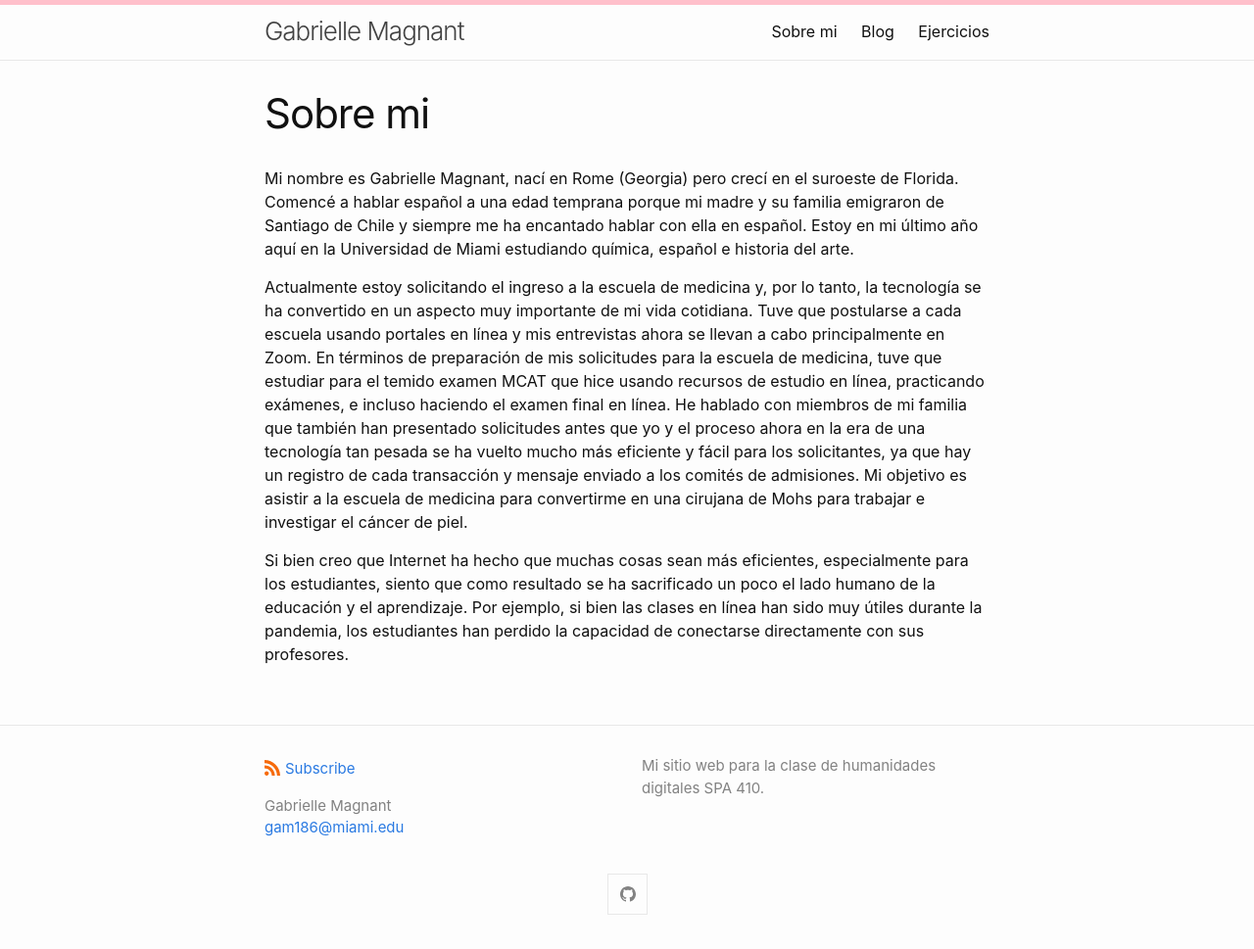
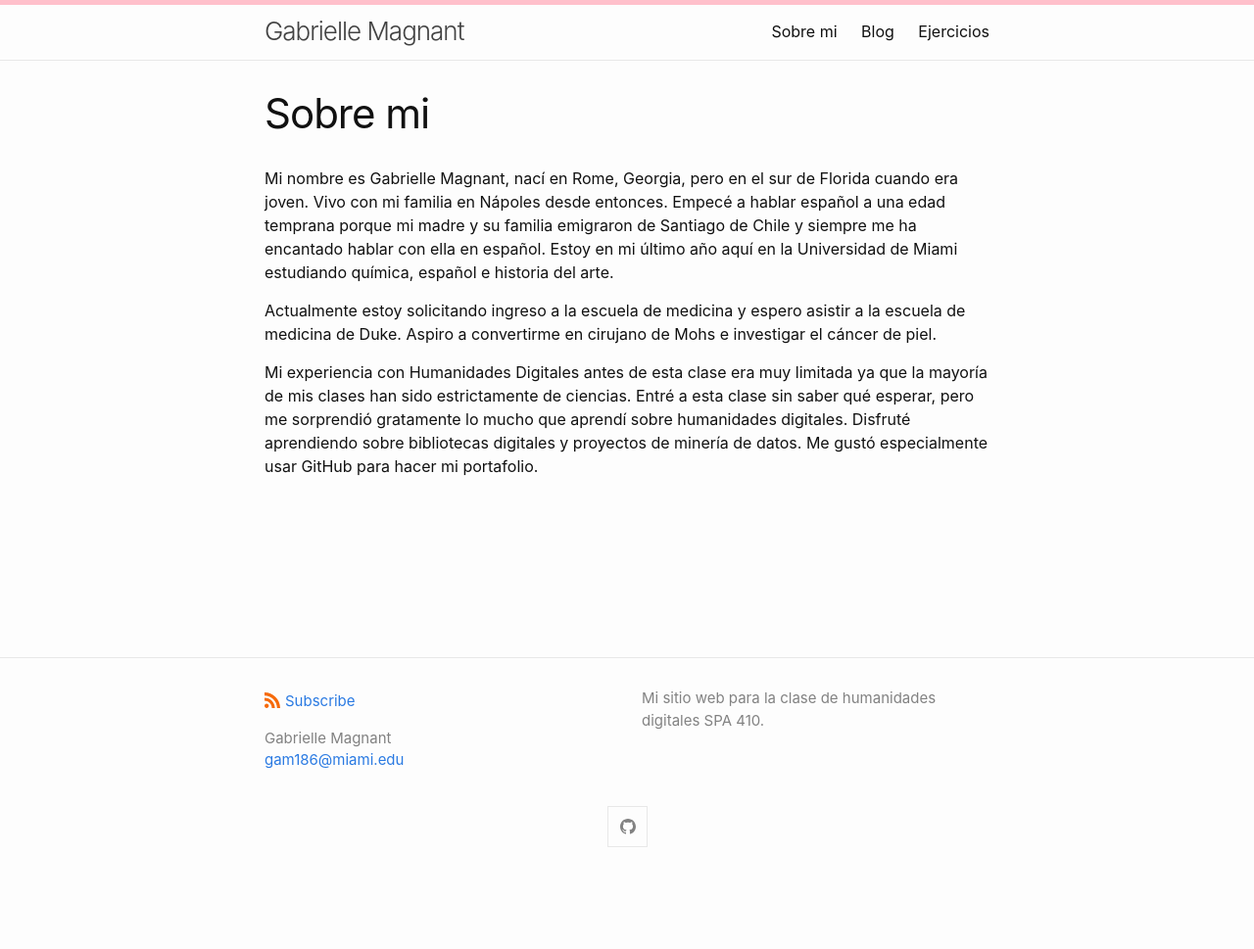
Before and after one commit to gmagnant00/gmagnant00.github.io, a Jekyll site: the page built from sobre_mi.md, in a window 1280 px wide. Shown: the whole page at 98% size. Built offline with Jekyll 4.4.1, drawn with Linux system fonts in a browser that asks for light colours; after the commit the page ends 900 px from its top, so only the background shows below that.

Commit message:
Update sobre_mi.md

```diff
--- a/sobre_mi.md
+++ b/sobre_mi.md
@@ -5,8 +5,8 @@ author: Gabrielle Magnant
 permalink: /sobre_mi/
 ---
 
-Mi nombre es Gabrielle Magnant, nací en Rome (Georgia) pero crecí en el suroeste de Florida. Comencé a hablar español a una edad temprana porque mi madre y su familia emigraron de Santiago de Chile y siempre me ha encantado hablar con ella en español. Estoy en mi último año aquí en la Universidad de Miami estudiando química, español e historia del arte.
+Mi nombre es Gabrielle Magnant, nací en Rome, Georgia, pero en el sur de Florida cuando era joven. Vivo con mi familia en Nápoles desde entonces. Empecé a hablar español a una edad temprana porque mi madre y su familia emigraron de Santiago de Chile y siempre me ha encantado hablar con ella en español. Estoy en mi último año aquí en la Universidad de Miami estudiando química, español e historia del arte.
 
-Actualmente estoy solicitando el ingreso a la escuela de medicina y, por lo tanto, la tecnología se ha convertido en un aspecto muy importante de mi vida cotidiana. Tuve que postularse a cada escuela usando portales en línea y mis entrevistas ahora se llevan a cabo principalmente en Zoom. En términos de preparación de mis solicitudes para la escuela de medicina, tuve que estudiar para el temido examen MCAT que hice usando recursos de estudio en línea, practicando exámenes, e incluso haciendo el examen final en línea. He hablado con miembros de mi familia que también han presentado solicitudes antes que yo y el proceso ahora en la era de una tecnología tan pesada se ha vuelto mucho más eficiente y fácil para los solicitantes, ya que hay un registro de cada transacción y mensaje enviado a los comités de admisiones. Mi objetivo es asistir a la escuela de medicina para convertirme en una cirujana de Mohs para trabajar e investigar el cáncer de piel.
+Actualmente estoy solicitando ingreso a la escuela de medicina y espero asistir a la escuela de medicina de Duke. Aspiro a convertirme en cirujano de Mohs e investigar el cáncer de piel.
 
-Si bien creo que Internet ha hecho que muchas cosas sean más eficientes, especialmente para los estudiantes, siento que como resultado se ha sacrificado un poco el lado humano de la educación y el aprendizaje. Por ejemplo, si bien las clases en línea han sido muy útiles durante la pandemia, los estudiantes han perdido la capacidad de conectarse directamente con sus profesores.
+Mi experiencia con Humanidades Digitales antes de esta clase era muy limitada ya que la mayoría de mis clases han sido estrictamente de ciencias. Entré a esta clase sin saber qué esperar, pero me sorprendió gratamente lo mucho que aprendí sobre humanidades digitales. Disfruté aprendiendo sobre bibliotecas digitales y proyectos de minería de datos. Me gustó especialmente usar GitHub para hacer mi portafolio.
```
